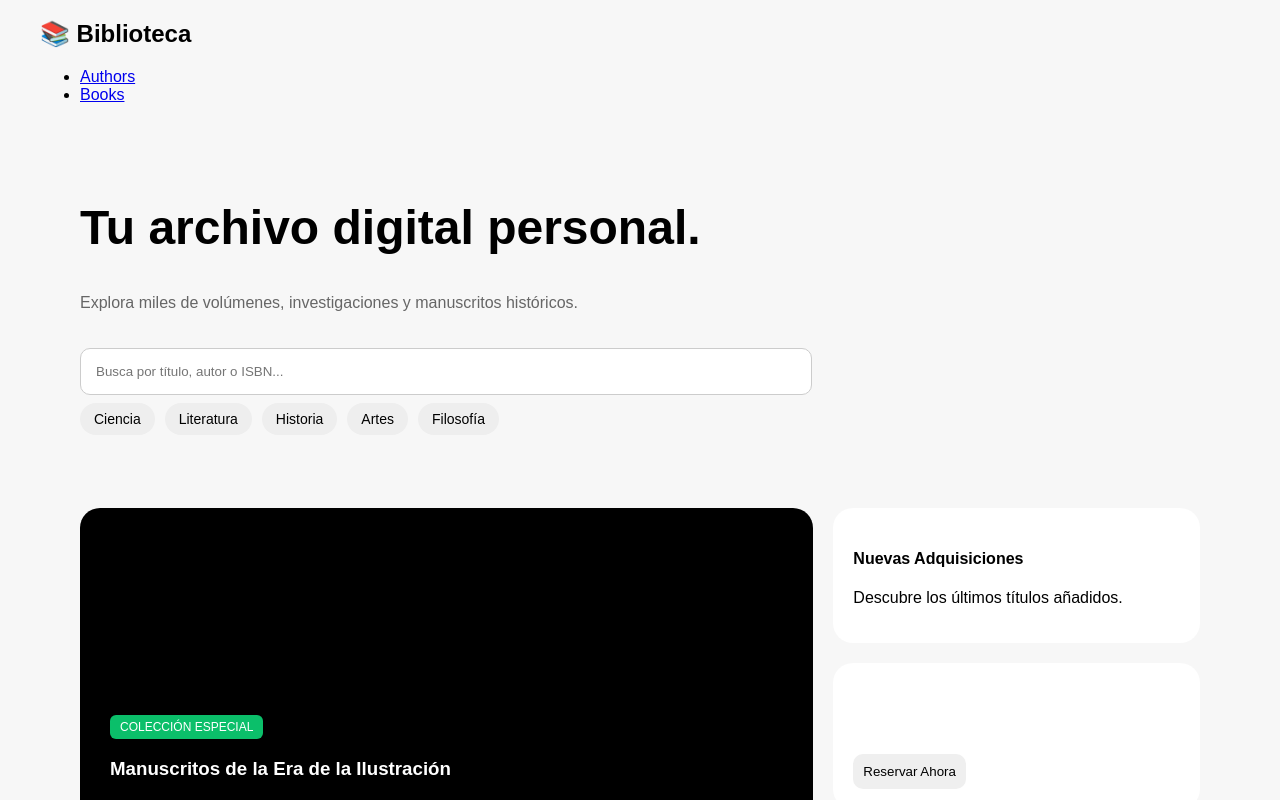
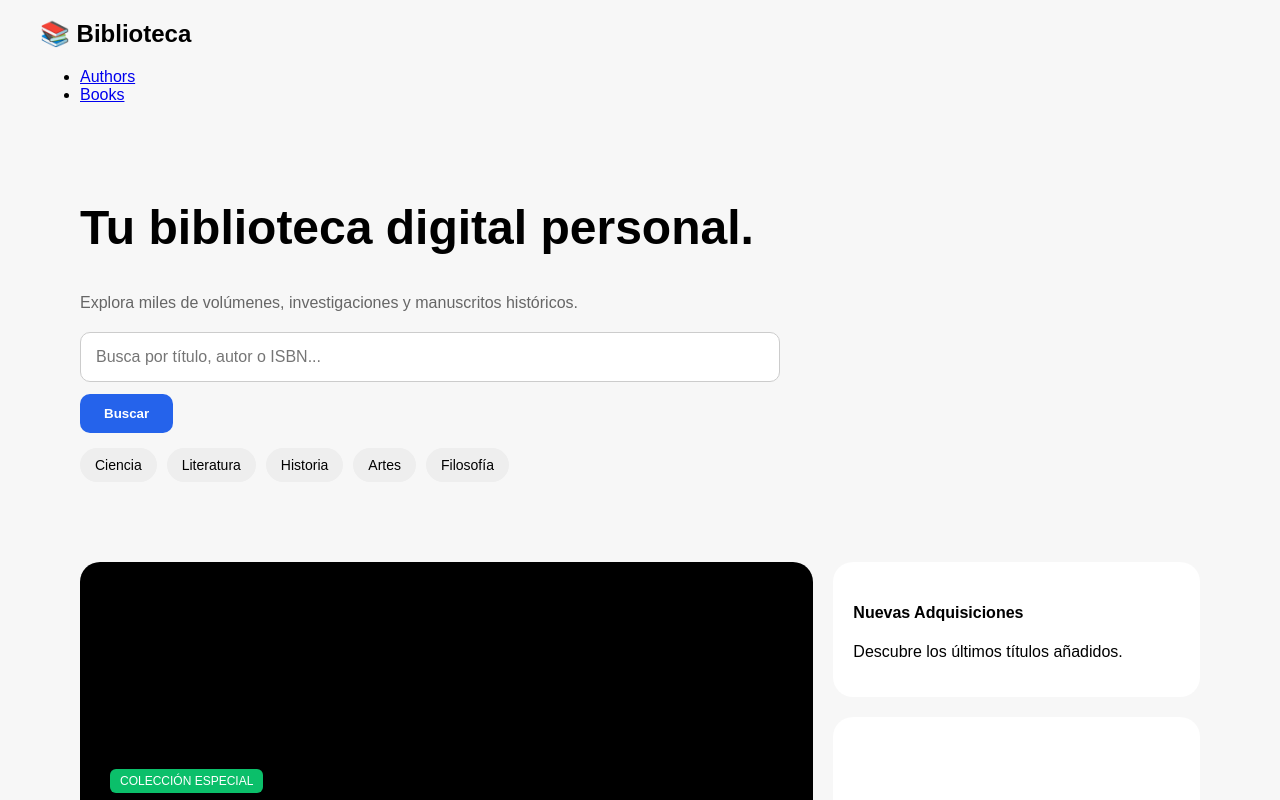
Before and after one commit to Maria19761976/BibliotecaFronted, a React (Vite) app: page / in a window 1280 px wide. Shown: the top 800 px of the page. Built offline with nearby package versions, Linux system fonts and the light colour scheme.

Commit message:
Add hero search and category navigation

```diff
--- a/src/components/Hero.css
+++ b/src/components/Hero.css
@@ -13,22 +13,65 @@
   color: #666;
 }
 
-.hero input {
+.hero-search {
+  margin-top: 20px;
+  display: grid;
+  gap: 12px;
+}
+
+.hero-search input {
   width: 100%;
   padding: 15px;
-  margin-top: 20px;
   border-radius: 10px;
   border: 1px solid #ccc;
+  font-size: 16px;
+}
+
+.hero-search button {
+  width: fit-content;
+  padding: 12px 24px;
+  align-self: start;
+  border: none;
+  border-radius: 10px;
+  background: #2563eb;
+  color: white;
+  font-weight: 600;
+  cursor: pointer;
+}
+
+.hero-search button:hover {
+  background: #1d4ed8;
 }
 
 .categories {
   margin-top: 15px;
+  display: flex;
+  flex-wrap: wrap;
+  gap: 10px;
 }
 
-.categories span {
-  margin-right: 10px;
+.category-pill {
   background: #eee;
   padding: 8px 14px;
   border-radius: 20px;
   font-size: 14px;
+  cursor: pointer;
+  border: 1px solid transparent;
+  transition: all 0.2s ease;
 }
+
+.category-pill:hover {
+  background: #ddd;
+  transform: translateY(-1px);
+  border-color: #ccc;
+}
+
+@media (max-width: 768px) {
+  .hero {
+    padding: 24px 0;
+  }
+
+  .hero h2 {
+    font-size: 36px;
+  }
+}
--- a/src/components/Hero.jsx
+++ b/src/components/Hero.jsx
@@ -1,19 +1,54 @@
+import { useState } from 'react'
+import { useNavigate } from 'react-router-dom'
 import './Hero.css'
 
 export default function Hero() {
+  const [searchQuery, setSearchQuery] = useState('')
+  const navigate = useNavigate()
+  const categories = ['Ciencia', 'Literatura', 'Historia', 'Artes', 'Filosofía']
+
+  const handleSubmit = (event) => {
+    event.preventDefault()
+    const query = searchQuery.trim()
+    if (query) {
+      navigate(`/books?q=${encodeURIComponent(query)}`)
+    } else {
+      navigate('/books')
+    }
+  }
+
+  const handleCategoryClick = (category) => {
+    navigate(`/books?q=${encodeURIComponent(category)}`)
+  }
+
   return (
     <section className="hero">
-      <h2>Tu archivo digital personal.</h2>
+      <h2>Tu biblioteca digital personal.</h2>
 
       <p>
         Explora miles de volúmenes, investigaciones y manuscritos históricos.
       </p>
 
-      <input placeholder="Busca por título, autor o ISBN..." />
+      <form className="hero-search" onSubmit={handleSubmit}>
+        <input
+          type="search"
+          placeholder="Busca por título, autor o ISBN..."
+          value={searchQuery}
+          onChange={(event) => setSearchQuery(event.target.value)}
+        />
+        <button type="submit">Buscar</button>
+      </form>
 
       <div className="categories">
-        {['Ciencia','Literatura','Historia','Artes','Filosofía'].map(c => (
-          <span key={c}>{c}</span>
+        {categories.map((c) => (
+          <button
+            type="button"
+            key={c}
+            className="category-pill"
+            onClick={() => handleCategoryClick(c)}
+          >
+            {c}
+          </button>
         ))}
       </div>
     </section>
--- a/src/services/bookService.js
+++ b/src/services/bookService.js
@@ -1,6 +1,7 @@
 import axios from "axios";
 
 const API_URL = "http://localhost:8080/books";
+
 
 export const getAllBooks = async() => {
     const response = await axios.get(API_URL);
```
